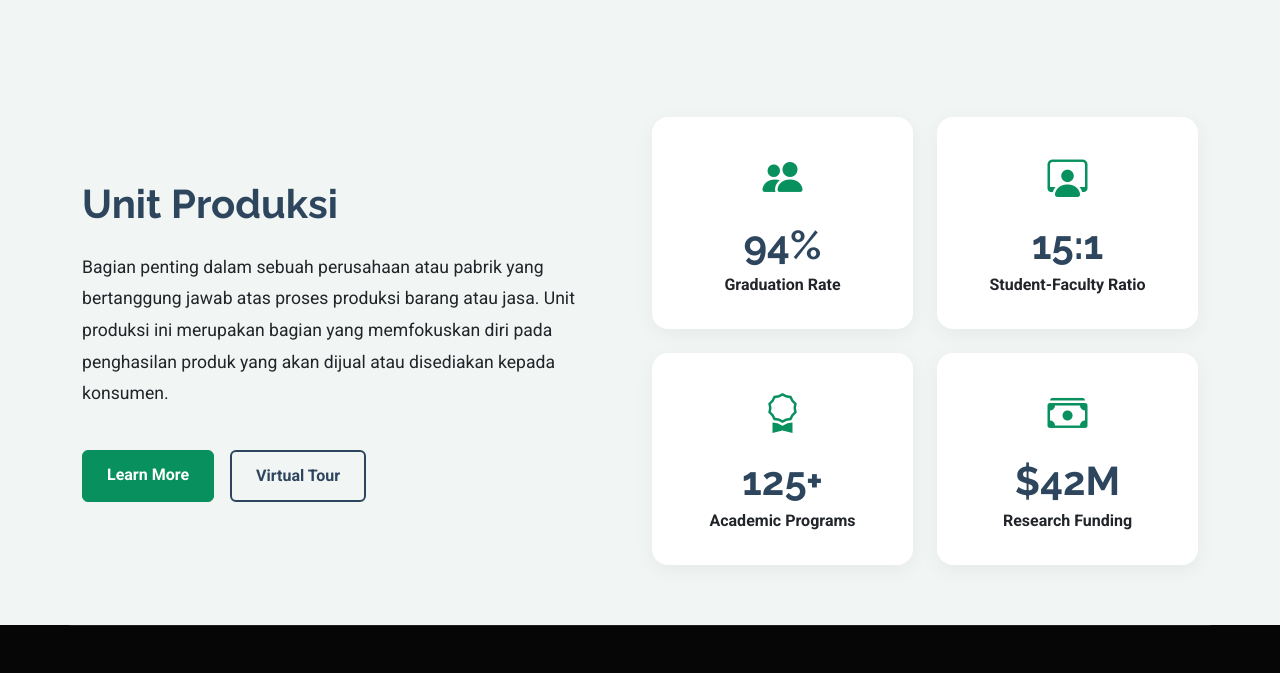
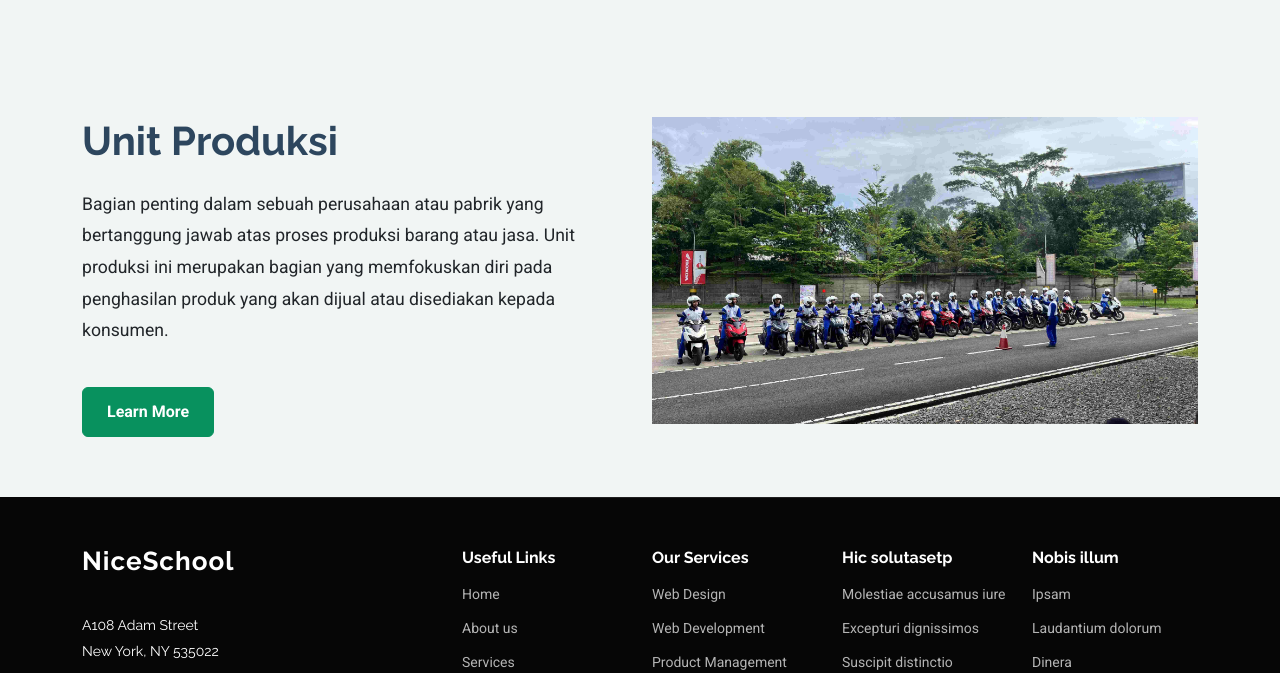
Before and after one commit to iLuviee/abcde, a plain HTML site: page index.html in a window 1280 px wide. Shown: the part 3339-4012 px from the top of the page. Drawn offline with Linux system fonts and the light colour scheme.

Commit message:
Add files via upload

```diff
--- a/index.html
+++ b/index.html
@@ -686,12 +686,12 @@
               <p class="stats-description">Bagian penting dalam sebuah perusahaan atau pabrik yang bertanggung jawab atas proses produksi barang atau jasa. Unit produksi ini merupakan bagian yang memfokuskan diri pada penghasilan produk yang akan dijual atau disediakan kepada konsumen.</p>
               <div class="stats-cta">
                 <a href="#" class="btn btn-primary">Learn More</a>
-                <a href="#" class="btn btn-outline">Virtual Tour</a>
               </div>
             </div>
           </div>
           <div class="col-lg-6">
-            <div class="row g-4">
+            <img src="assets/img/gallery/g4.jpg" style="width:100%">
+            <!-- <div class="row g-4">
               <div class="col-md-6">
                 <div class="stats-card" data-aos="zoom-in" data-aos-delay="300">
                   <div class="stats-icon">
@@ -735,7 +735,7 @@
                   <div class="stats-label">Research Funding</div>
                 </div>
               </div>
-            </div>
+            </div> -->
           </div>
         </div>
       </div>
```
